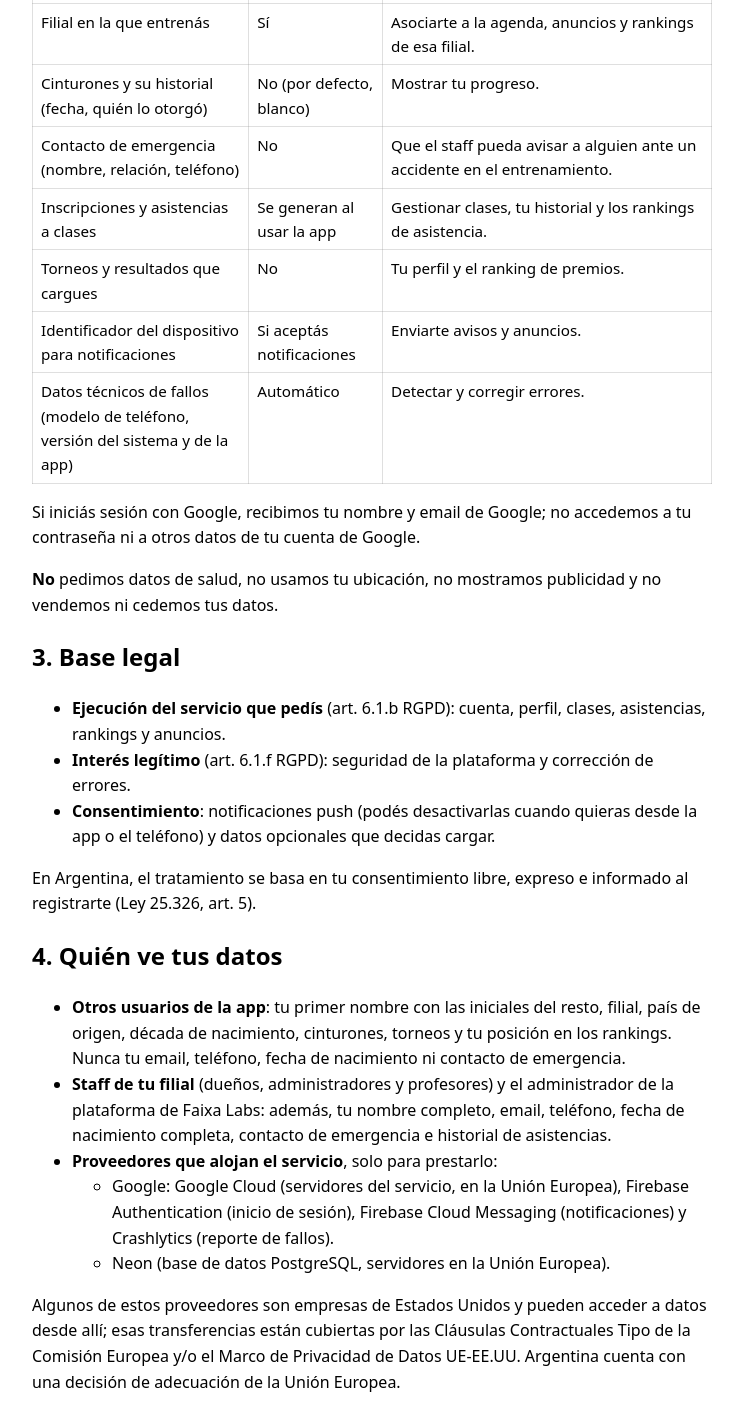
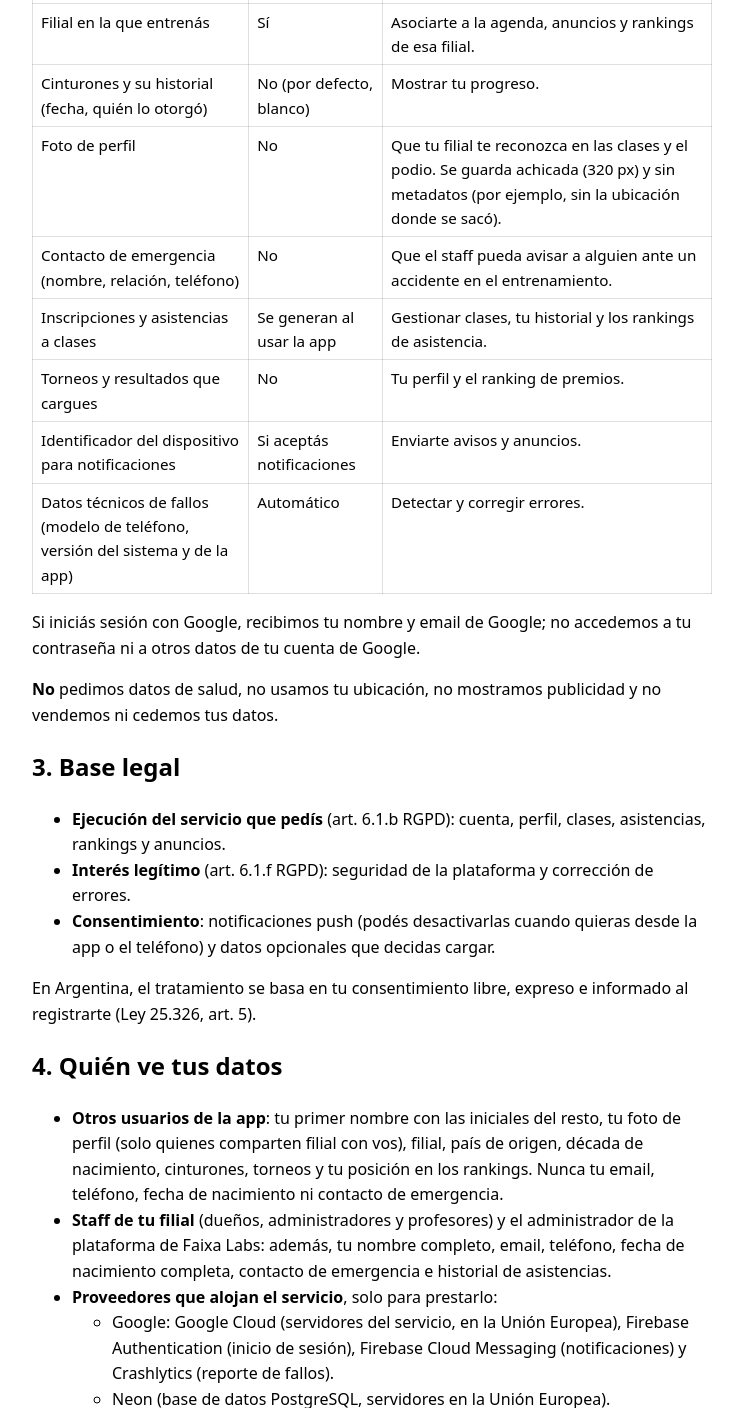
Before and after one commit to faixalabs/faixalabs.github.io, a plain HTML site: page kratos/privacidad.html in a window 1280 px wide. Shown: the part 920-2328 px from the top of the page, without its empty margins (268-1011 px from the left). Drawn offline with Linux system fonts and the light colour scheme.

Commit message:
Kratos: foto de perfil en la política de privacidad
Co-Authored-By: Claude Opus 5.5 <noreply@anthropic.com>
Claude-Session: https://claude.ai/code/session_01UcKWS3cXq19TzJcqHHBWX8

```diff
--- a/kratos/privacidad.html
+++ b/kratos/privacidad.html
@@ -34,6 +34,7 @@
   <tr><td>País de origen</td><td>Sí</td><td>Mostrarlo en tu perfil.</td></tr>
   <tr><td>Filial en la que entrenás</td><td>Sí</td><td>Asociarte a la agenda, anuncios y rankings de esa filial.</td></tr>
   <tr><td>Cinturones y su historial (fecha, quién lo otorgó)</td><td>No (por defecto, blanco)</td><td>Mostrar tu progreso.</td></tr>
+  <tr><td>Foto de perfil</td><td>No</td><td>Que tu filial te reconozca en las clases y el podio. Se guarda achicada (320 px) y sin metadatos (por ejemplo, sin la ubicación donde se sacó).</td></tr>
   <tr><td>Contacto de emergencia (nombre, relación, teléfono)</td><td>No</td><td>Que el staff pueda avisar a alguien ante un accidente en el entrenamiento.</td></tr>
   <tr><td>Inscripciones y asistencias a clases</td><td>Se generan al usar la app</td><td>Gestionar clases, tu historial y los rankings de asistencia.</td></tr>
   <tr><td>Torneos y resultados que cargues</td><td>No</td><td>Tu perfil y el ranking de premios.</td></tr>
@@ -53,7 +54,7 @@
 
 <h2>4. Quién ve tus datos</h2>
 <ul>
-  <li><strong>Otros usuarios de la app</strong>: tu primer nombre con las iniciales del resto, filial, país de origen, década de nacimiento, cinturones, torneos y tu posición en los rankings. Nunca tu email, teléfono, fecha de nacimiento ni contacto de emergencia.</li>
+  <li><strong>Otros usuarios de la app</strong>: tu primer nombre con las iniciales del resto, tu foto de perfil (solo quienes comparten filial con vos), filial, país de origen, década de nacimiento, cinturones, torneos y tu posición en los rankings. Nunca tu email, teléfono, fecha de nacimiento ni contacto de emergencia.</li>
   <li><strong>Staff de tu filial</strong> (dueños, administradores y profesores) y el administrador de la plataforma de Faixa Labs: además, tu nombre completo, email, teléfono, fecha de nacimiento completa, contacto de emergencia e historial de asistencias.</li>
   <li><strong>Proveedores que alojan el servicio</strong>, solo para prestarlo:
     <ul>
```
